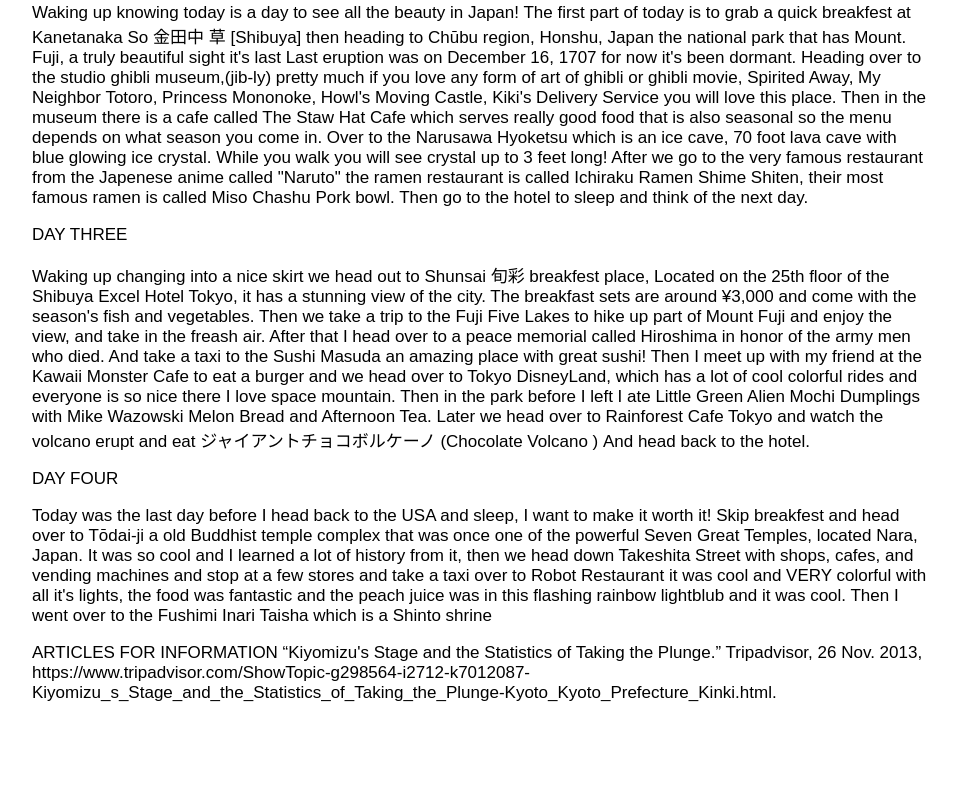
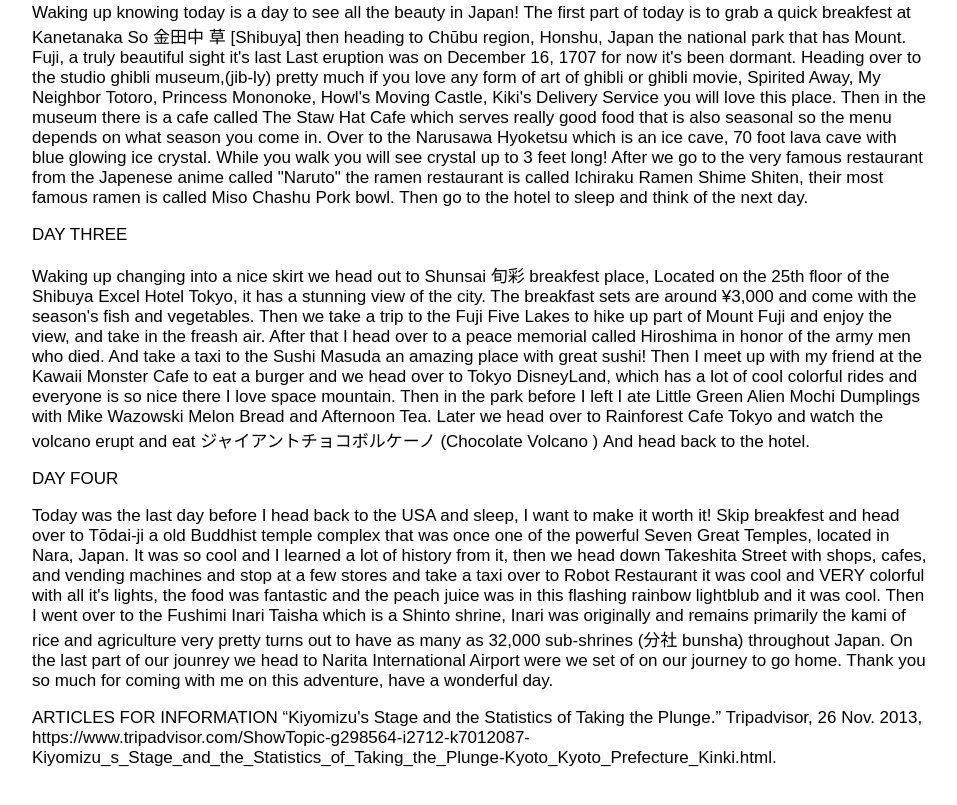
Before and after one commit to 77Z/japan, a plain HTML site: page index.html in a window 1280 px wide. Shown: the part 615-1420 px from the top of the page, without its empty margins (160-1117 px from the left). Drawn offline with Linux system fonts and the light colour scheme.

Commit message:
Update index.html

```diff
--- a/index.html
+++ b/index.html
@@ -140,9 +140,11 @@
 
 
         <p>
-             Today was the last day before I head back to the USA and sleep, I want to make it worth it! Skip breakfest and head over to Tōdai-ji a old Buddhist temple complex that was once one of the powerful Seven Great Temples,
-             located Nara, Japan. It was so cool and I learned a lot of history from it, then we head down Takeshita Street with shops, cafes, and vending machines and stop at a few stores and take a taxi over to Robot Restaurant
-             it was cool and VERY colorful with all it's lights, the food was fantastic and the peach juice was in this flashing rainbow lightblub and it was cool. Then I went over to the Fushimi Inari Taisha which is a Shinto shrine
+            Today was the last day before I head back to the USA and sleep, I want to make it worth it! Skip breakfest and head over to Tōdai-ji a old Buddhist temple complex that was once one of the powerful Seven Great Temples,
+            located in Nara, Japan. It was so cool and I learned a lot of history from it, then we head down Takeshita Street with shops, cafes, and vending machines and stop at a few stores and take a taxi over to Robot Restaurant
+            it was cool and VERY colorful with all it's lights, the food was fantastic and the peach juice was in this flashing rainbow lightblub and it was cool. Then I went over to the Fushimi Inari Taisha which is a Shinto shrine,
+            Inari was originally and remains primarily the kami of rice and agriculture very pretty turns out to have as many as 32,000 sub-shrines (分社 bunsha) throughout Japan. On the last part of our jounrey we head to
+            Narita International Airport were we set of on our journey to go home. Thank you so much for coming with me on this adventure, have a wonderful day.
 
 
 
```
